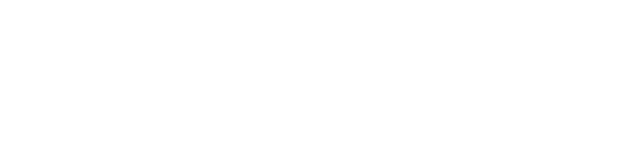
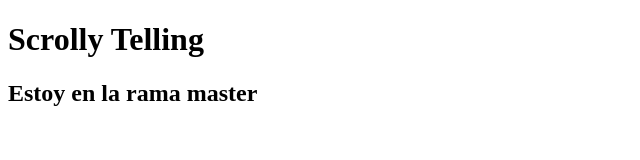
Before and after one commit to nikatandem/scrolly-telling, a plain HTML site: page index.html in a window 1280 px wide. Shown: the whole page, without its empty margins (0-640 px from the left). Drawn offline with Linux system fonts and the light colour scheme.

Commit message:
contenido index

```diff
--- a/index.html
+++ b/index.html
@@ -6,6 +6,7 @@
     <title>Document</title>
 </head>
 <body>
-
+    <h1>Scrolly Telling</h1>
+    <h2>Estoy en la rama master</h2>
 </body>
 </html>
```
